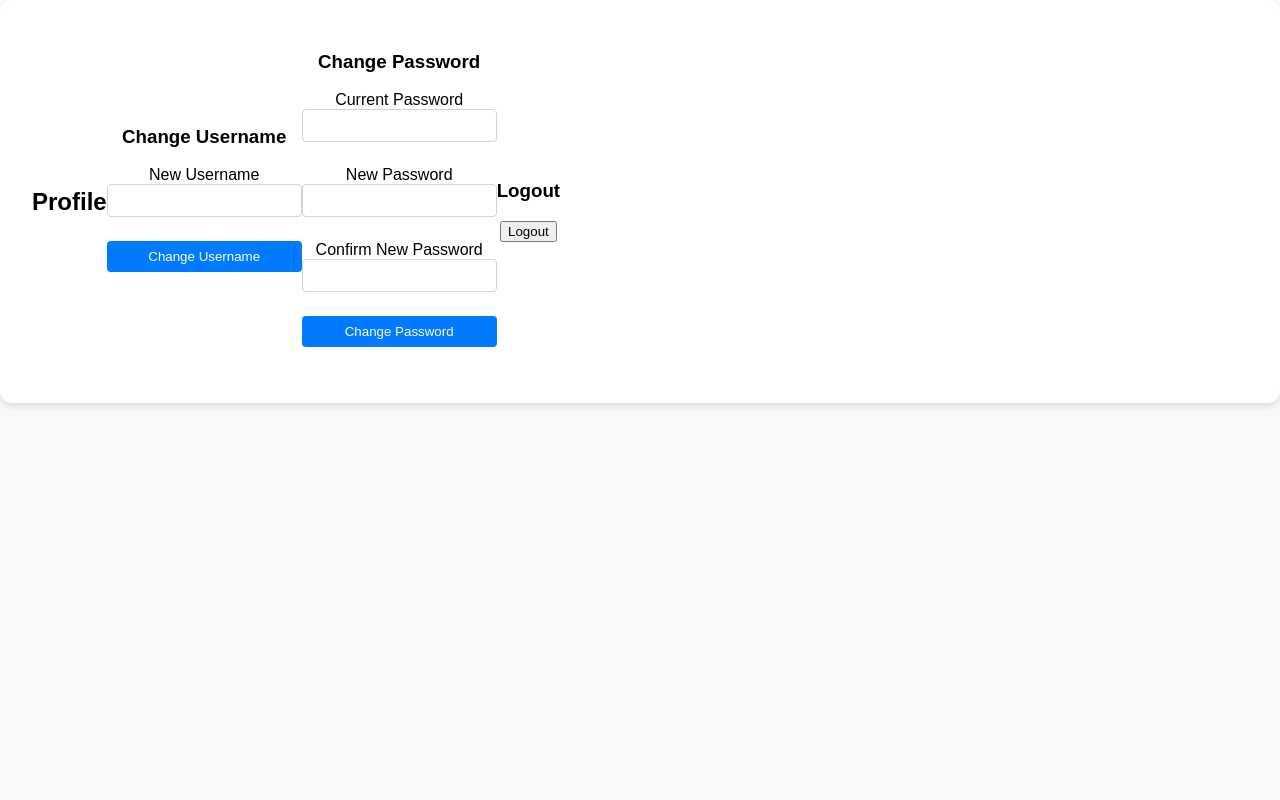
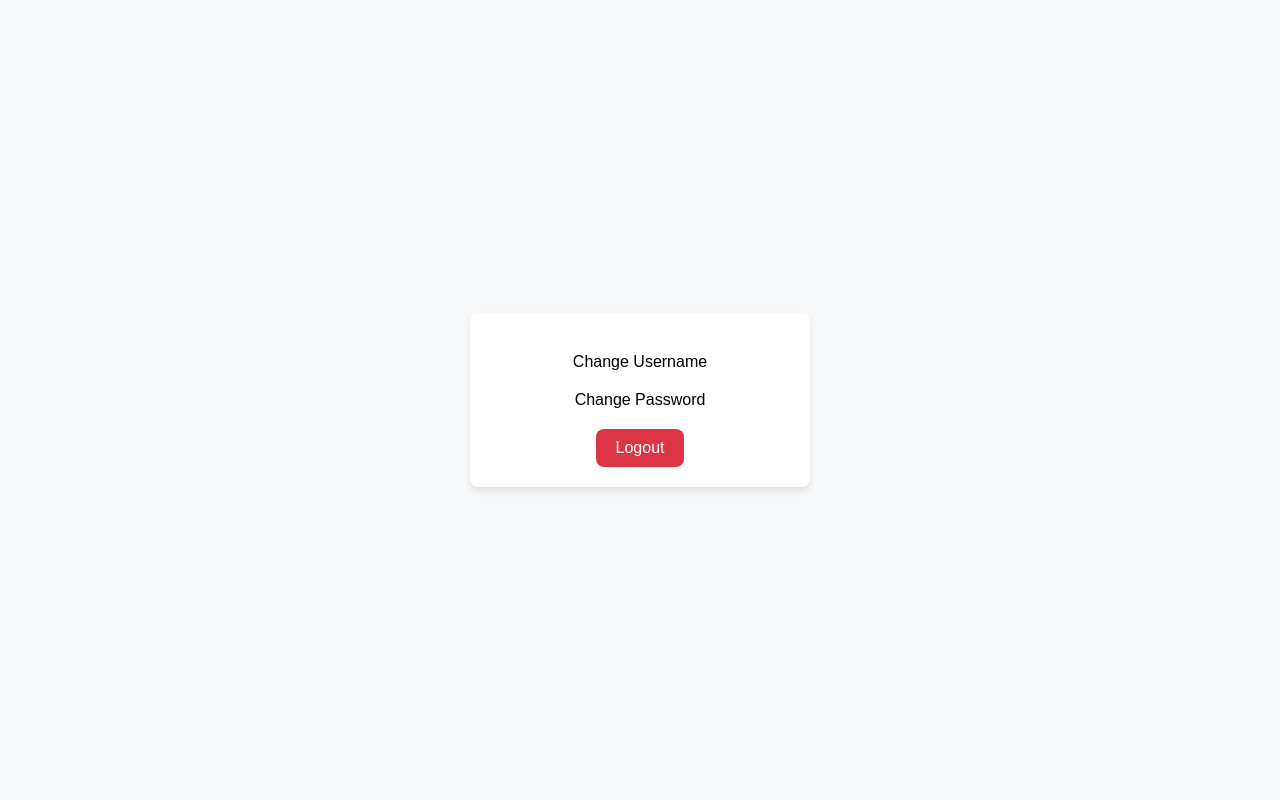
Before and after one commit to NikolozTchitanava/PicVibe, a Flask app: template templates/profile.html in a window 1280 px wide. Run offline with Flask 3, Linux system fonts and the light colour scheme; the template is opened without the code that fills it: values named after a table or form of the project are taken from there, others are empty.

Commit message:
updated profile page

```diff
--- a/templates/profile.html
+++ b/templates/profile.html
@@ -4,12 +4,53 @@
     <meta charset="utf-8">
     <title>Profile</title>
     <link rel="stylesheet" href="{{ url_for('static', filename='styles.css') }}">
+    <style>
+        body {
+            font-family: Arial, sans-serif;
+            display: flex;
+            justify-content: center;
+            align-items: center;
+            height: 100vh;
+            margin: 0;
+            background-color: #f8f9fa;
+        }
+        .profile-container {
+            background: #fff;
+            padding: 20px;
+            border-radius: 8px;
+            box-shadow: 0 4px 6px rgba(0, 0, 0, 0.1);
+            text-align: center;
+            width: 300px;
+        }
+        .profile-option {
+            margin: 20px 0;
+            cursor: pointer;
+        }
+        .form-container {
+            display: none;
+            margin-top: 20px;
+        }
+        .form-container.active {
+            display: block;
+        }
+        .btn {
+            padding: 10px 20px;
+            background-color: #007bff;
+            border: none;
+            border-radius: 8px;
+            color: #fff;
+            cursor: pointer;
+            font-size: 16px;
+        }
+        .btn-danger {
+            background-color: #dc3545;
+        }
+    </style>
 </head>
 <body>
-    <div class="container">
-        <h2>Profile</h2>
-        <div>
-            <h3>Change Username</h3>
+    <div class="profile-container">
+        <div class="profile-option" onclick="toggleForm('username-form')">Change Username</div>
+        <div id="username-form" class="form-container">
             <form method="POST" action="{{ url_for('profile') }}">
                 {{ change_username_form.hidden_tag() }}
                 <div class="form-group">
@@ -17,12 +58,12 @@
                     {{ change_username_form.new_username(class="form-control") }}
                 </div>
                 <div class="form-group">
-                    {{ change_username_form.submit(class="btn btn-primary") }}
+                    {{ change_username_form.submit(class="btn") }}
                 </div>
             </form>
         </div>
-        <div>
-            <h3>Change Password</h3>
+        <div class="profile-option" onclick="toggleForm('password-form')">Change Password</div>
+        <div id="password-form" class="form-container">
             <form method="POST" action="{{ url_for('profile') }}">
                 {{ change_password_form.hidden_tag() }}
                 <div class="form-group">
@@ -38,16 +79,19 @@
                     {{ change_password_form.confirm_password(class="form-control") }}
                 </div>
                 <div class="form-group">
-                    {{ change_password_form.submit(class="btn btn-primary") }}
+                    {{ change_password_form.submit(class="btn") }}
                 </div>
             </form>
         </div>
-        <div>
-            <h3>Logout</h3>
-            <form method="GET" action="{{ url_for('logout') }}">
-                <button type="submit" class="btn btn-danger">Logout</button>
-            </form>
-        </div>
+        <form method="GET" action="{{ url_for('logout') }}">
+            <button type="submit" class="btn btn-danger">Logout</button>
+        </form>
     </div>
+    <script>
+        function toggleForm(formId) {
+            const form = document.getElementById(formId);
+            form.classList.toggle('active');
+        }
+    </script>
 </body>
 </html>
```
Also changed, not shown: site.db.
